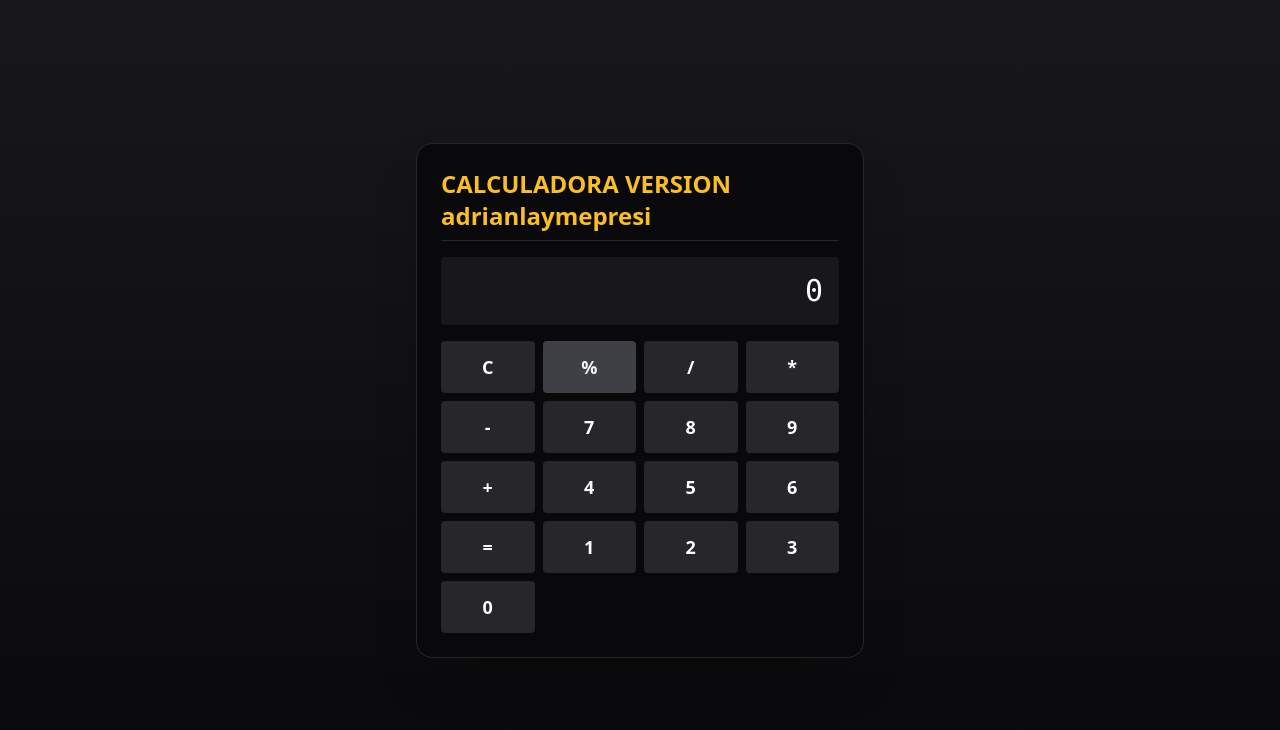
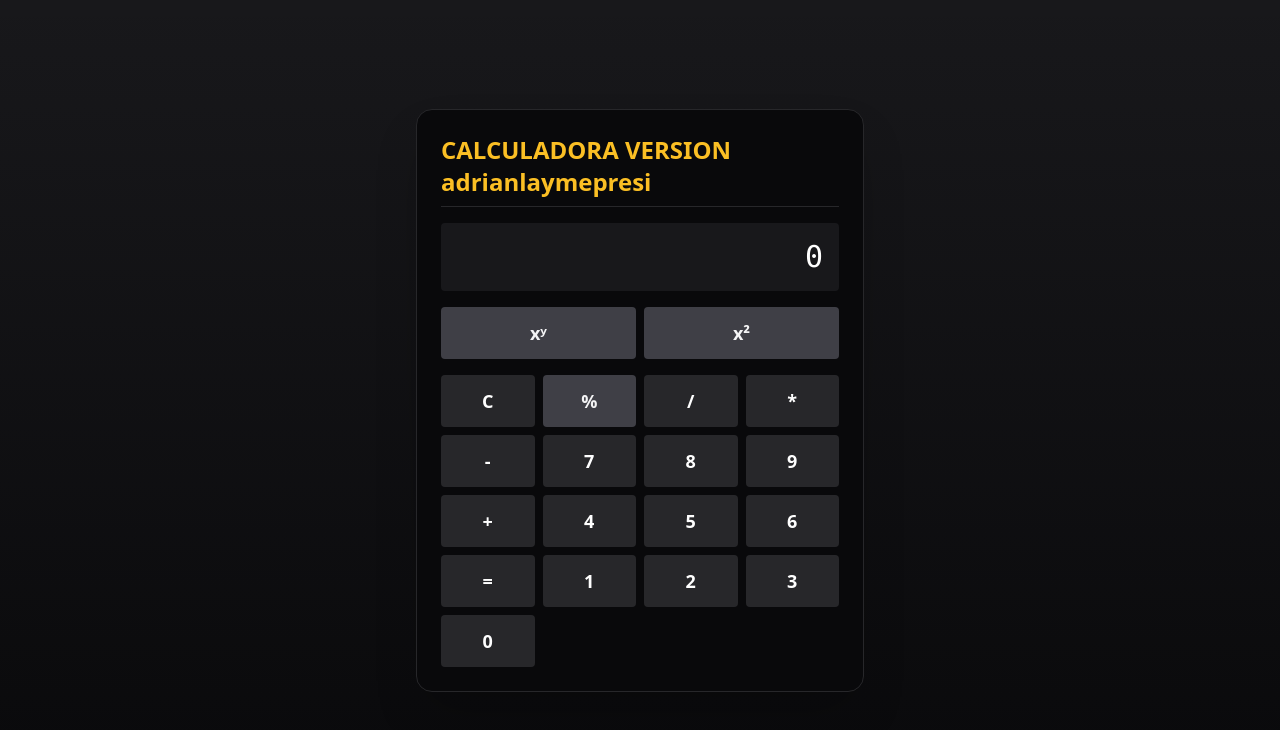
Before and after one commit to ADRIAN-LAYME-PRESI-ORG/CALCULADORA, a Next.js app: page / in a window 1280 px wide. Shown: the top 730 px of the page. Built offline with nearby package versions, Linux system fonts and the light colour scheme.

Commit message:
adrianlaymepresi:feat(potencia-cuadrado): Agregar potencia y cuadrado

```diff
--- a/app/calculator.ts
+++ b/app/calculator.ts
@@ -1,4 +1,4 @@
-export type Operation = '+' | '-' | '*' | '/' | '%';
+export type Operation = '+' | '-' | '*' | '/' | '%' | '^' | 'square';
 
 export function calculate(a: number, b: number, op: Operation): number {
   switch (op) {
@@ -7,6 +7,8 @@ export function calculate(a: number, b: number, op: Operation): number {
     case '*': return a * b;
     case '/': return a / b;
     case '%': return (a * b) / 100;
+    case '^': return Math.pow(a, b);
+    case 'square': return Math.pow(b, 2);
     default: return b;
   }
 }
--- a/app/page.tsx
+++ b/app/page.tsx
@@ -38,6 +38,15 @@ export default function Home() {
         {display}
       </div>
 
+      {/* Fila Científica: Potencias */}
+      <div className="grid grid-cols-2 gap-2 mb-2">
+        <button className="btn btn-fn" onClick={() => handleOperation('^')}>xʸ</button>
+        <button className="btn btn-fn" onClick={() => {
+          const val = parseFloat(display);
+          setDisplay(String(calculate(val, val, 'square')));
+        }}>x²</button>
+      </div>
+
       {/* Teclado: LÍNEA CRÍTICA DE CONFLICTO (ambos insertarán filas/botones aquí) */}
       <div className="grid grid-cols-4 gap-2">
         {/* Fila 1: Acciones básicas */}
```
